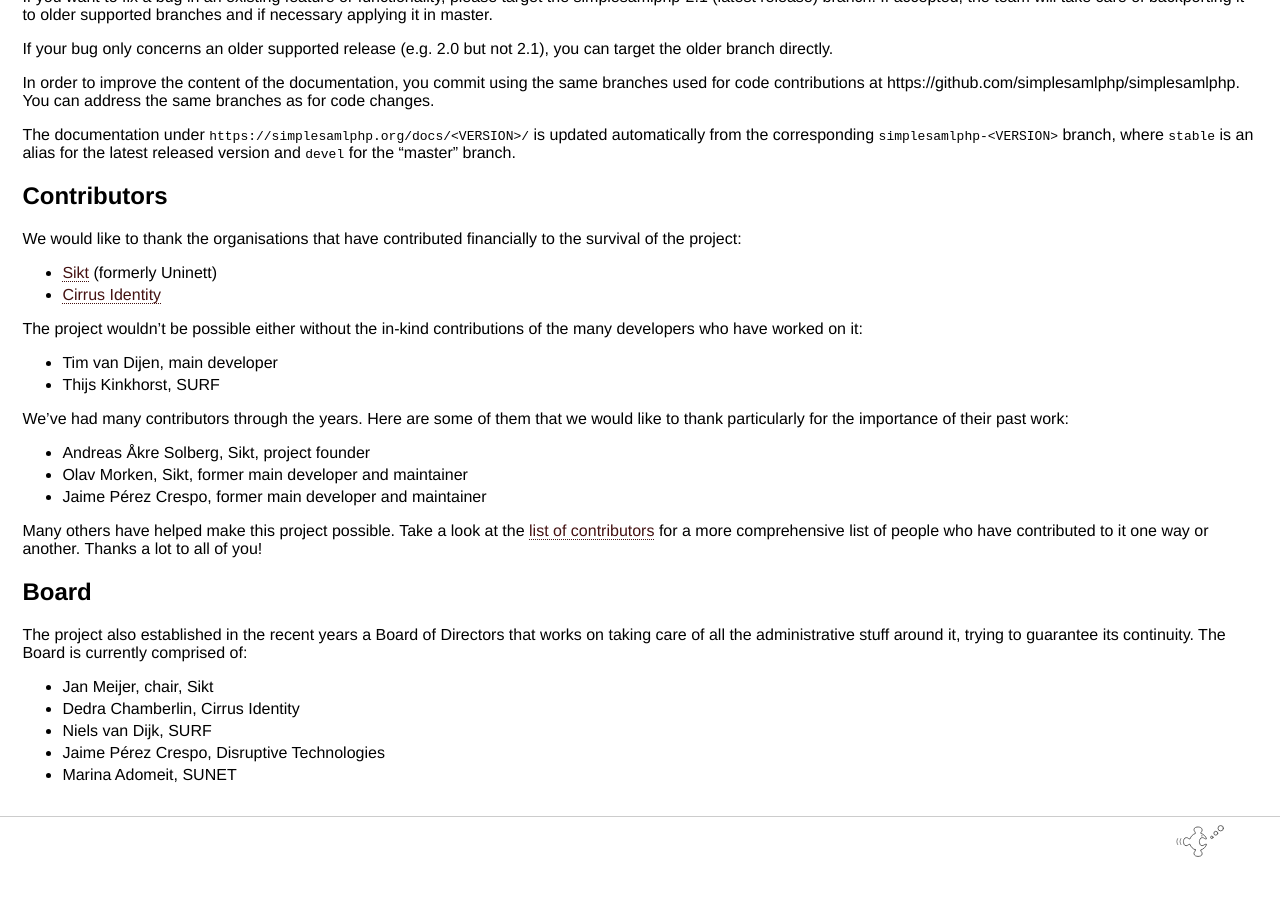
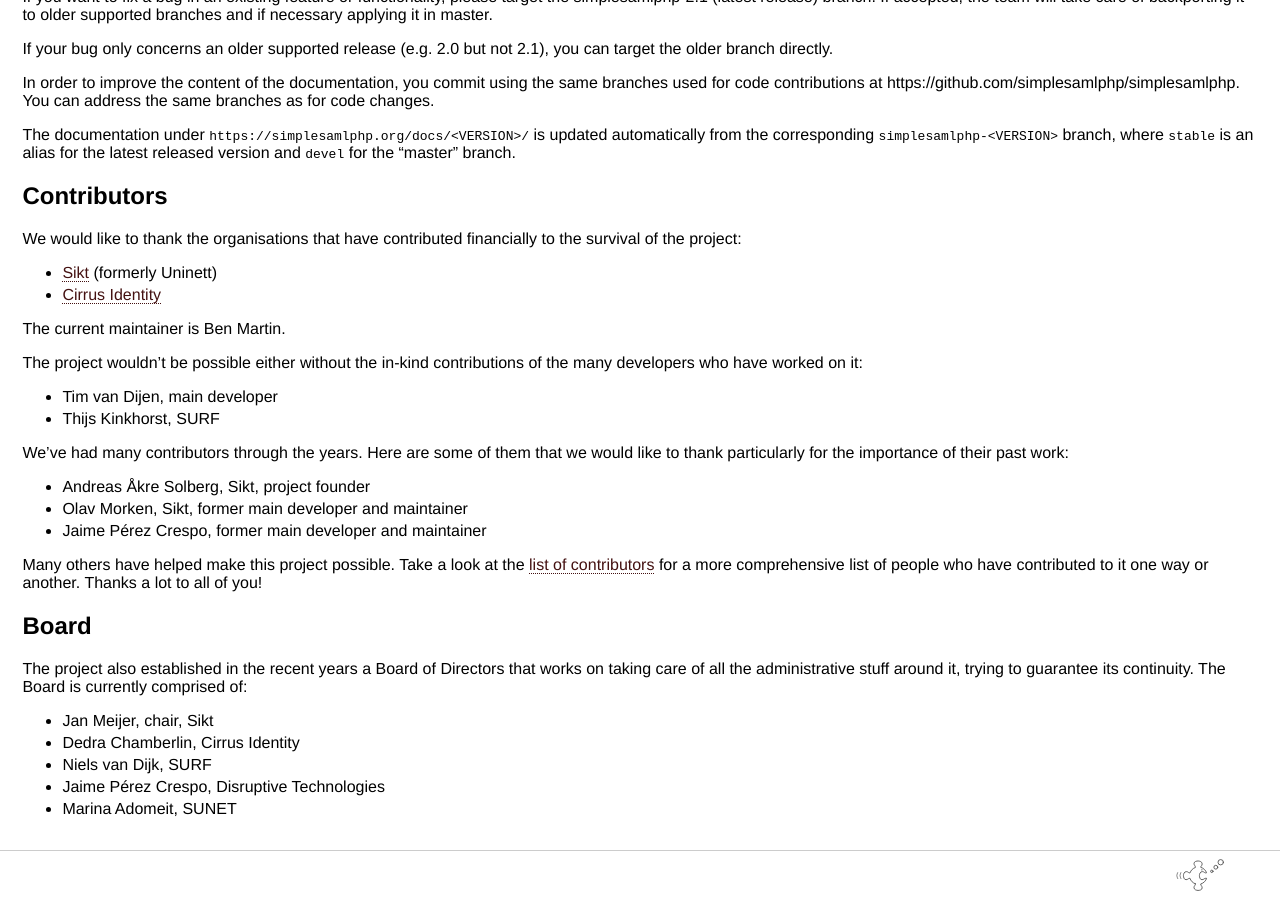
Before and after one commit to simplesamlphp/simplesamlphp.github.io, a Jekyll site: the page built from contrib/index.md, in a window 1280 px wide and 900 px high, scrolled down 683 px. Built offline with Jekyll 4.4.1, drawn with Linux system fonts in a browser that asks for light colours; before the commit the page ends 1549 px from its top, so only the background shows below that.

Commit message:
add maintainer line

```diff
--- a/contrib/index.md
+++ b/contrib/index.md
@@ -64,6 +64,8 @@
 * [Sikt](https://sikt.no/) (formerly Uninett)
 * [Cirrus Identity](https://www.cirrusidentity.com/)
 
+The current maintainer is Ben Martin.
+
 The project wouldn't be possible either without the in-kind contributions of the many developers who have worked on it:
 
 * Tim van Dijen, main developer
```
